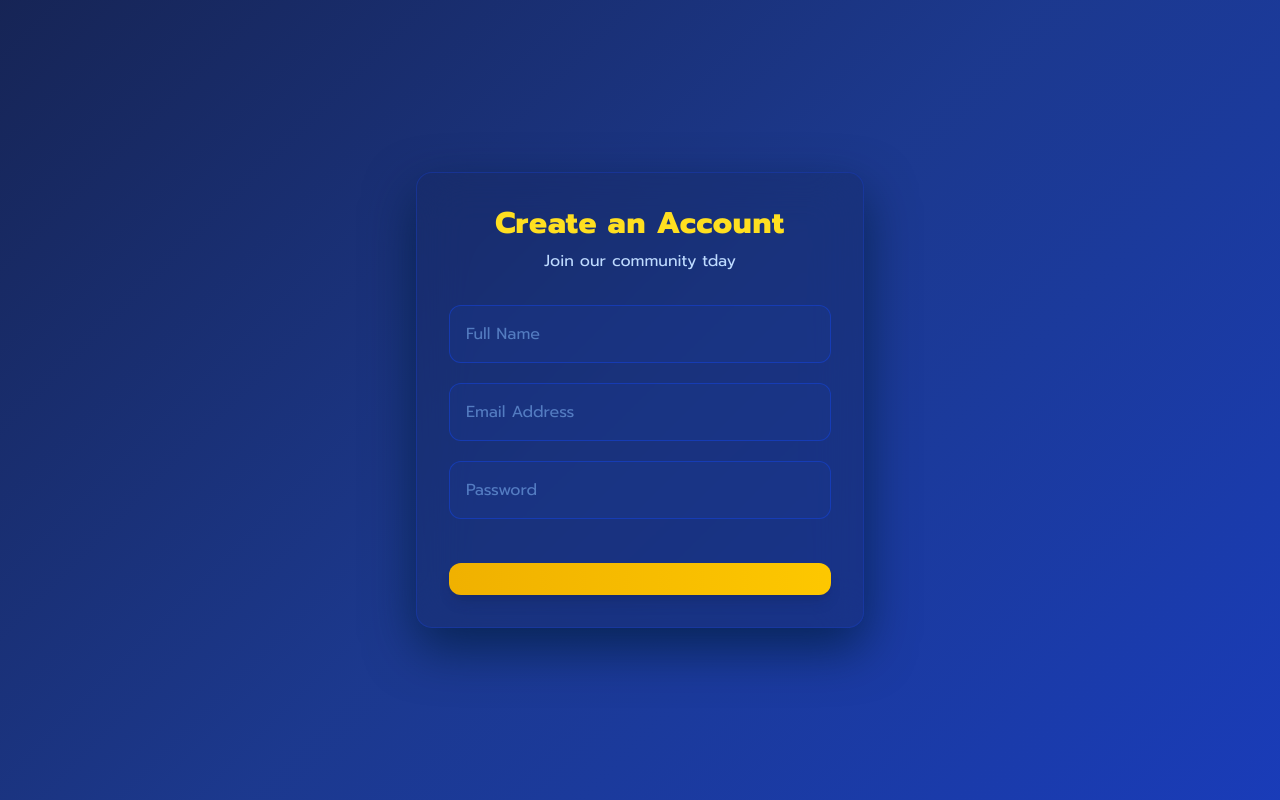
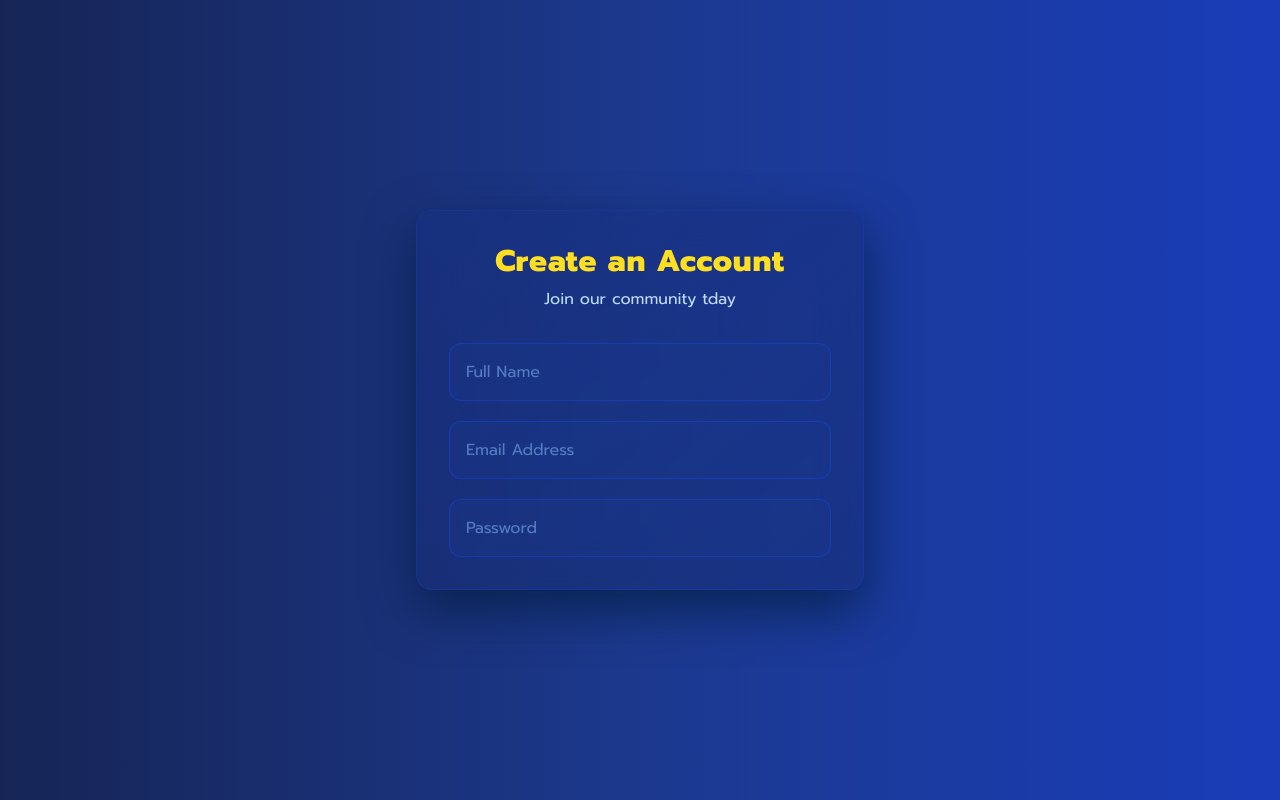
Before and after one commit to PascalMartinDev/authentication-form-tailwind, a React (Vite) app: page / in a window 1280 px wide. Built offline with nearby package versions, Linux system fonts and the light colour scheme.

Commit message:
Recommit changes

```diff
--- a/src/components/SignInSignUp.jsx
+++ b/src/components/SignInSignUp.jsx
@@ -2,9 +2,9 @@ import React from "react";
 
 const SignInSignUp = () => {
   return (
-    <div className="min-h-screen flex items-center justify-center bg-linear-135 from-blue-950 via-blue-900 to-blue-800 p-8">
+    <div className="min-h-screen flex items-center justify-center bg-gradient-to-r from-blue-950 via-blue-900 to-blue-800 p-8">
       <div className="@container max-w-md w-full p-8 bg-blue-950/30 rounded-2xl shadow-[0_20px_50px_rgba(0,_29,_61,_0.7)] backdrop-blur-xl border border-blue-800/50 relative">
-        <div className="absolute inset-0 bg-gradient-t-br from-blue-800/20 to-transparent rounded-2xl"></div>
+        <div className="absolute inset-0 bg-gradient-to-br from-blue-800/20 to-transparent rounded-2xl"></div>
         <div className="relative">
           <h2 className="text-3xl font-extrabold text-yellow-300 text-center mb-2 -tracking-tight">
             Create an Account
@@ -34,7 +34,8 @@ const SignInSignUp = () => {
                 className="w-full p-4 bg-blue-900/30 rounded-xl border border-blue-700/50 text-white placeholder-blue-300/50 outline-none focus:ring-2 focus:ring-yellow-400/50 focus:border-transparent transition-all"
               />
             </div>
-            <button className="group w-full p-4 mt-6 bg-gradient-to-r from-yellow-500 to-yellow-400 text-blue-950 rounded-xl font-bold shadow-lg hover:shadow-yellow-400/40 overflow-hidden transform hover:-translate-y-.5 hover:scale-105 hover:translate-z-20 transition-all duration-300 relative"></button>
+
+
           </form>
         </div>
       </div>
```
